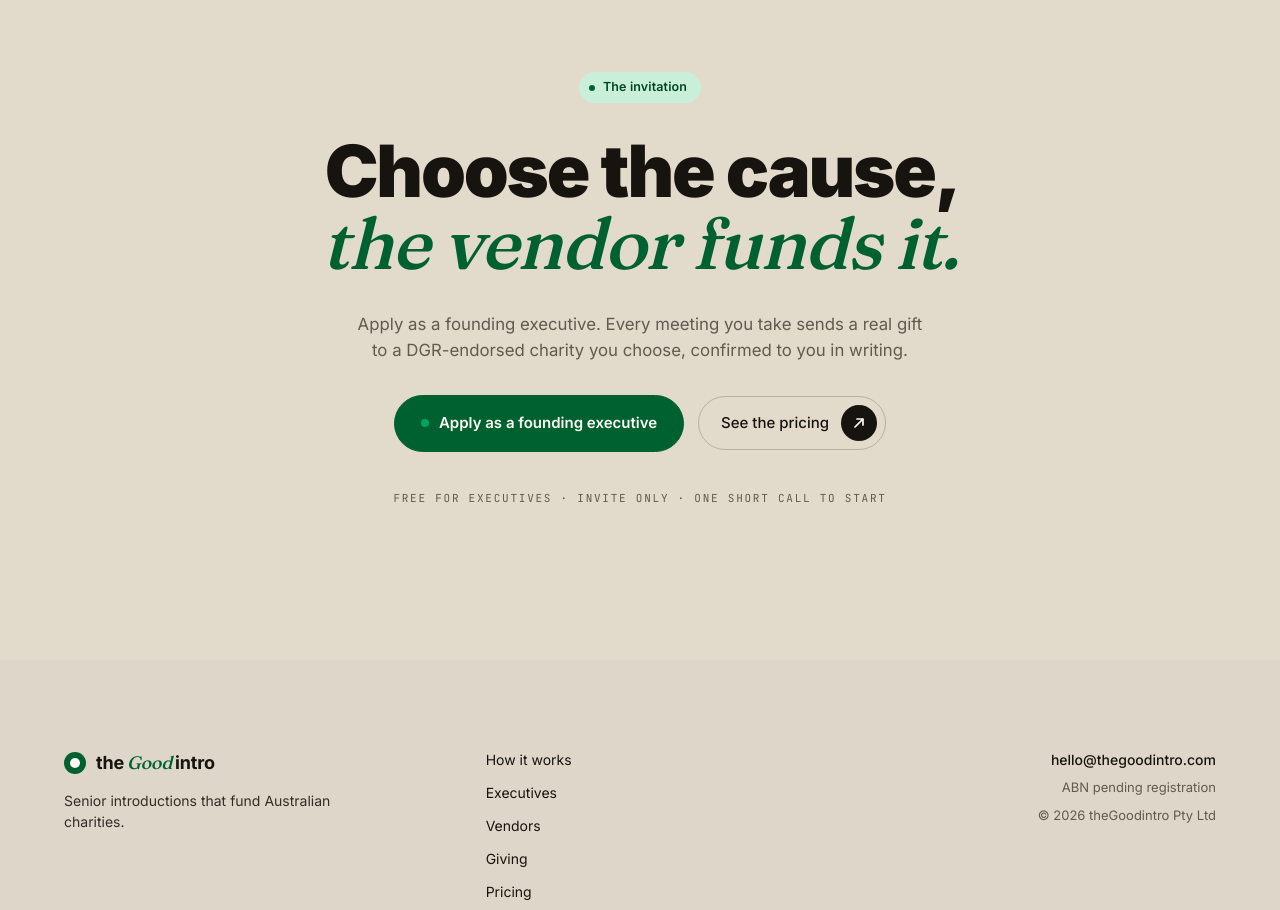
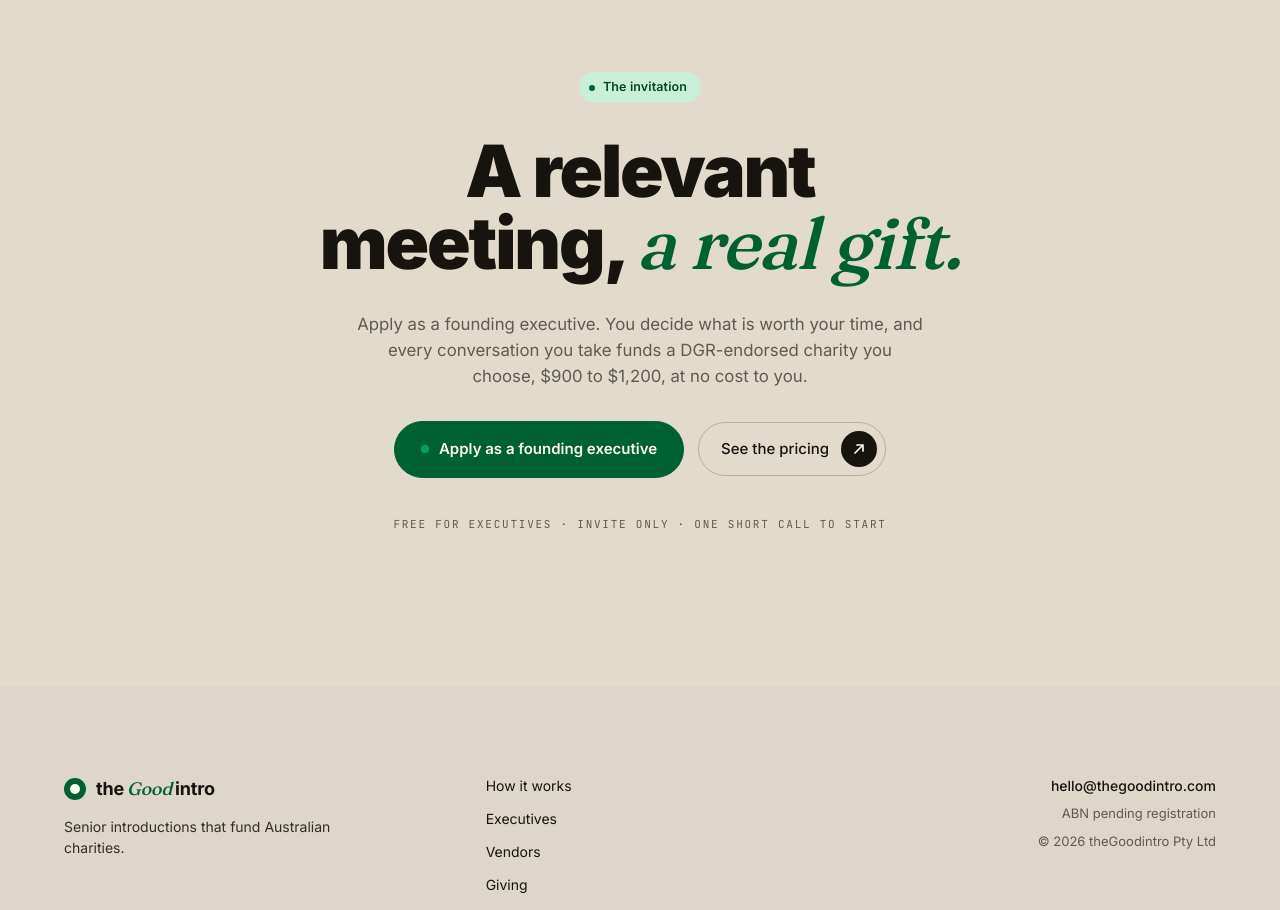
Before and after one commit to mitsubishyy/theGoodintro, a Next.js app: page /giving in a window 1280 px wide. Shown: the part 6260-7170 px from the top of the page. Built offline with nearby package versions, Linux system fonts and the light colour scheme; a web font is replaced by a local one.

Commit message:
Rework /giving closing CTA
Replace the CTA entirely with exec-facing, model-accurate copy:
"A relevant meeting, a real gift." The exec chooses the charity and the
vendor funds it,  to ,200, at no cost to the executive.

Co-Authored-By: Claude Opus 4.7 (1M context) <noreply@anthropic.com>

```diff
--- a/app/giving/page.tsx
+++ b/app/giving/page.tsx
@@ -379,9 +379,9 @@ export default function Giving() {
 
       <ClosingCta
         eyebrow="The invitation"
-        title="Choose the cause,"
-        italicWord="the vendor funds it."
-        lede="Apply as a founding executive. Every meeting you take sends a real gift to a DGR-endorsed charity you choose, confirmed to you in writing."
+        title="A relevant meeting,"
+        italicWord="a real gift."
+        lede="Apply as a founding executive. You decide what is worth your time, and every conversation you take funds a DGR-endorsed charity you choose, $900 to $1,200, at no cost to you."
         secondaryLabel="See the pricing"
         secondaryHref="/pricing"
         tone="oat"
```
